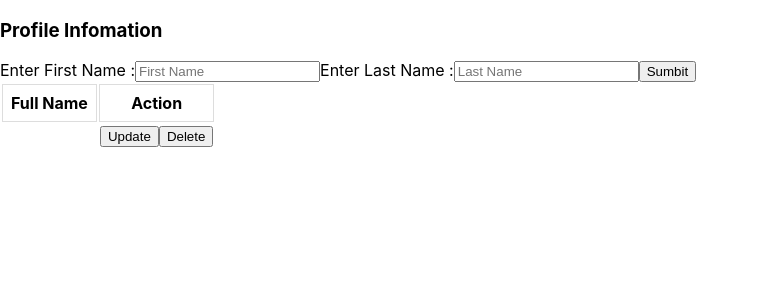
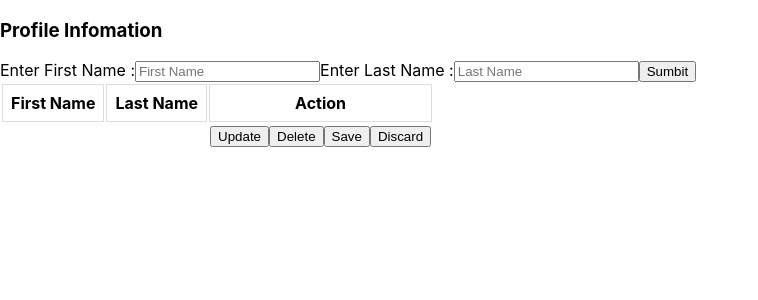
Before and after one commit to YUVARAJ1992/Practice-react.js, a React (Create React App) app: page /profile in a window 1280 px wide. Both pictures are taken after a click on the button "Sumbit". Shown: the top 300 px of the page, without its empty margins (0-758 px from the left). Built offline with nearby package versions, Linux system fonts and the light colour scheme.

Commit message:
update functionality

```diff
--- a/src/Pages/profile.js
+++ b/src/Pages/profile.js
@@ -2,7 +2,7 @@ import React, { useState } from 'react';
 
 const ProfilePage = () => {
 
-  const [profilelist, updateProfiles] = useState({ firstname: "", lastname: "" });
+  const [profilelist, updateProfiles] = useState({ firstname: "", lastname: "", isEditable : false });
   const [userProfiles, updateUserProfiles] = useState([]);
 
   const getProfiles = (event) => {
@@ -24,6 +24,19 @@ const ProfilePage = () => {
     updateUserProfiles(copy)
   }
 
+
+  const ClicktoUpdate = (index) => {
+    userProfiles[index].isEditable = true;
+
+    updateUserProfiles([...userProfiles]);
+  }
+
+  const ClicktoDiscard = (index) => {
+    userProfiles[index].isEditable = false;
+
+    updateUserProfiles([...userProfiles]);
+  }
+
   return (
     <div>
       <h3>Profile Infomation</h3>
@@ -39,7 +52,8 @@ const ProfilePage = () => {
       <table>
         <thead>
           <tr>
-            <th>Full Name</th>
+            <th>First Name</th>
+            <th>Last Name</th>
             <th>Action</th>
           </tr>
         </thead>
@@ -49,10 +63,28 @@ const ProfilePage = () => {
             userProfiles.map((value, index) => {
               return (
                 <tr key={index}>
-                  <td>{value.firstname} {value.lastname}</td>
                   <td>
-                    <button>Update</button>
+
+                    { value.isEditable ?
+                        <input type='text' value={value.firstname} />
+                        :
+                        value.firstname
+                    }
+
+                  </td>
+                  <td>
+                    { value.isEditable ?
+                        <input type='text' value={value.lastname} />
+                        :
+                        value.lastname
+                    }
+                  </td>
+                  <td>
+                    <button onClick={() => ClicktoUpdate(index)}>Update</button>
                     <button onClick={() => ClicktoDelete(index)}>Delete</button>
+
+                    <button>Save</button>
+                    <button onClick={() => ClicktoDiscard(index)}>Discard</button>
                   </td>
                 </tr>
               )
```
